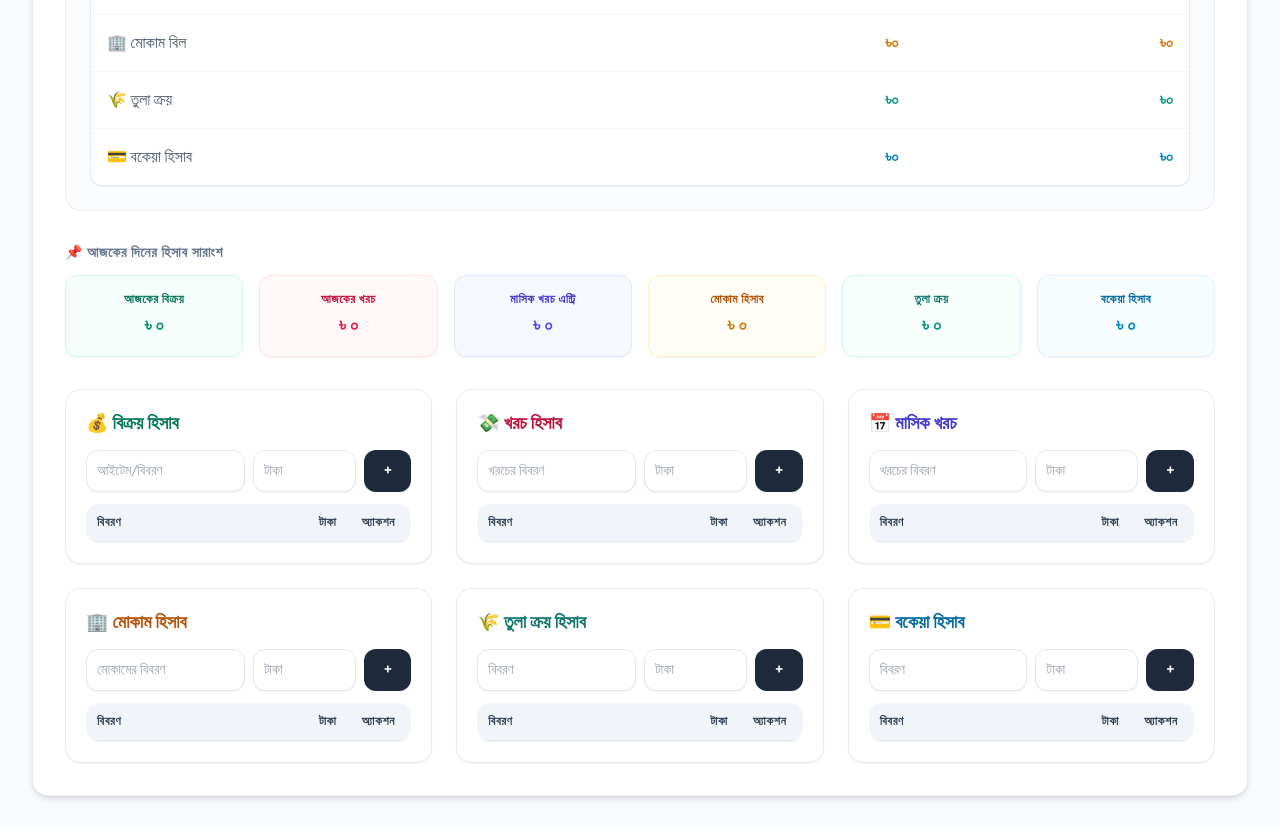
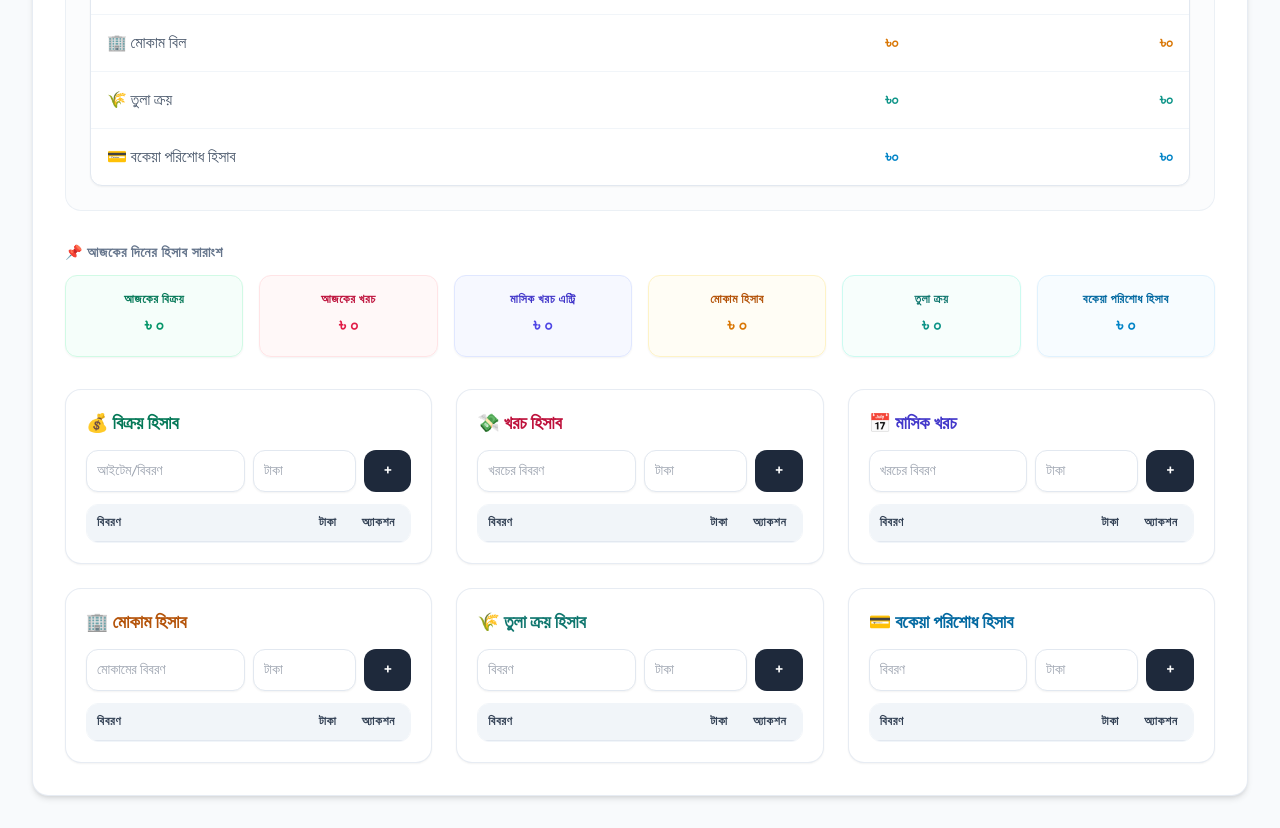
Before and after one commit to nahid-ema/ferdous-bedding, a plain HTML site: page index.html in a window 1280 px wide. Shown: the part 580-1408 px from the top of the page. Drawn offline with nearby package versions, Linux system fonts and the light colour scheme; no server answers.

Commit message:
Update index.html

```diff
--- a/index.html
+++ b/index.html
@@ -98,7 +98,7 @@
                                 <td class="p-3 md:p-4 text-right font-bold text-teal-600 dark:text-teal-400">৳<span id="yTotalTulaKroy">0</span></td>
                             </tr>
                             <tr class="hover:bg-slate-50/50 dark:hover:bg-slate-800/30 transition-colors">
-                                <td class="p-3 md:p-4 flex items-center gap-1.5 text-slate-600 dark:text-slate-400">💳 বকেয়া হিসাব</td>
+                                <td class="p-3 md:p-4 flex items-center gap-1.5 text-slate-600 dark:text-slate-400">💳 বকেয়া পরিশোধ হিসাব</td>
                                 <td class="p-3 md:p-4 text-right font-bold text-sky-600 dark:text-sky-400">৳<span id="mTotalShimulTula">0</span></td>
                                 <td class="p-3 md:p-4 text-right font-bold text-sky-600 dark:text-sky-400">৳<span id="yTotalShimulTula">0</span></td>
                             </tr>
@@ -131,7 +131,7 @@
                         <p class="text-base md:text-lg font-bold text-teal-600 dark:text-teal-400 mt-1">৳ <span id="totalTulaKroy">0</span></p>
                     </div>
                     <div class="bg-sky-50/50 dark:bg-sky-950/20 p-4 rounded-xl text-center border border-sky-100 dark:border-sky-900/40 shadow-sm">
-                        <p class="text-[11px] md:text-xs text-sky-700 dark:text-sky-400 font-bold uppercase tracking-wider">বকেয়া হিসাব</p>
+                        <p class="text-[11px] md:text-xs text-sky-700 dark:text-sky-400 font-bold uppercase tracking-wider">বকেয়া পরিশোধ হিসাব</p>
                         <p class="text-base md:text-lg font-bold text-sky-600 dark:text-sky-400 mt-1">৳ <span id="totalShimulTula">0</span></p>
                     </div>
                 </div>
@@ -244,7 +244,7 @@
                 </div>
 
                 <div class="bg-white dark:bg-slate-900/60 p-5 rounded-2xl border border-slate-200/80 dark:border-slate-800 shadow-sm">
-                    <h2 class="text-base md:text-lg font-bold text-sky-700 dark:text-sky-400 mb-3 flex items-center gap-2">💳 বকেয়া হিসাব</h2>
+                    <h2 class="text-base md:text-lg font-bold text-sky-700 dark:text-sky-400 mb-3 flex items-center gap-2">💳 বকেয়া পরিশোধ হিসাব</h2>
                     <form id="shimulTulaForm" class="grid grid-cols-12 gap-2 mb-3">
                         <input type="text" id="shimulTulaDesc" placeholder="বিবরণ" required class="col-span-6 border border-slate-200 dark:border-slate-700 rounded-xl p-2.5 text-xs md:text-sm focus:outline-none focus:ring-2 focus:ring-sky-500 bg-white dark:bg-slate-800 dark:text-white transition-all shadow-sm">
                         <input type="number" id="shimulTulaAmount" placeholder="টাকা" required class="col-span-4 border border-slate-200 dark:border-slate-700 rounded-xl p-2.5 text-xs md:text-sm focus:outline-none focus:ring-2 focus:ring-sky-500 bg-white dark:bg-slate-800 dark:text-white transition-all shadow-sm">
```
